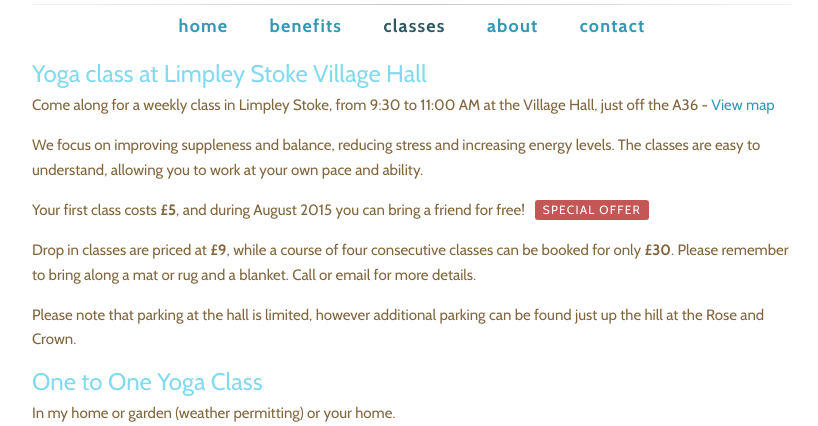
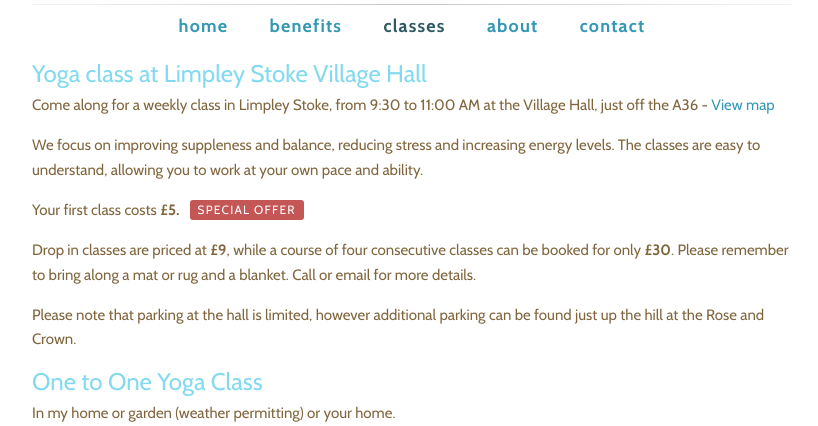
Before and after one commit to JonathanHolvey/simple-yoga.co.uk, a PHP site: page /classes in a window 1280 px wide. Shown: the part 191-617 px from the top of the page, without its empty margins (228-1046 px from the left). Run offline with PHP 8.4, Linux system fonts and the light colour scheme.

Commit message:
Remove free friend offer

```diff
--- a/classes.php
+++ b/classes.php
@@ -19,7 +19,7 @@
 		<h2>Yoga class at Limpley Stoke Village Hall</h2>
 		<p>Come along for a weekly class in Limpley Stoke, from 9:30 to 11:00&nbsp;AM at the Village Hall, just off the A36 - <a href="https://www.google.com/maps/place/Limpley+Stoke+Village+Hall/@51.3445205,-2.3207854,15.5z/data=!4m6!1m3!3m2!1s0x0000000000000000:0xf2aa6ec9c03a336b!2sLimpley+Stoke+Village+Hall!3m1!1s0x0000000000000000:0xf2aa6ec9c03a336b">View map</a></p>
 		<p>We focus on improving suppleness and balance, reducing stress and increasing energy levels. The classes are easy to understand, allowing you to work at your own pace and ability.</p>
-		<p class="offer">Your first class costs <b>&pound;5</b>, and during August 2015 you can bring a friend for free!</p>
+		<p class="offer">Your first class costs <b>&pound;5.</b></p>
 		<p>Drop in classes are priced at <b>&pound;9</b>, while a course of four consecutive classes can be booked for only <b>&pound;30</b>. Please remember to bring along a mat or rug and a blanket. Call or email for more details.
 		<p>Please note that parking at the hall is limited, however additional parking can be found just up the hill at the Rose and Crown.</p>
 		<h2>One to One Yoga Class</h2>
```
